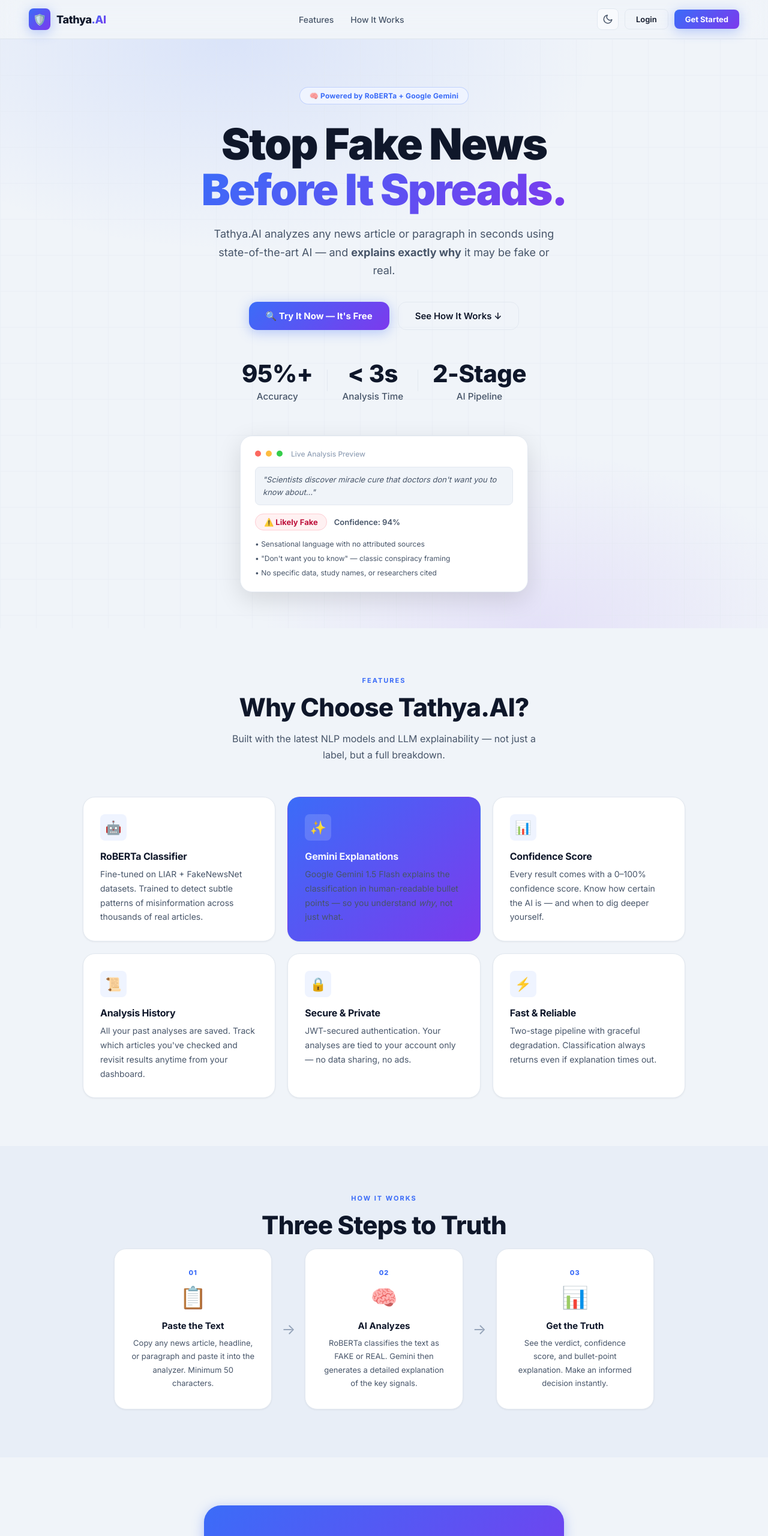
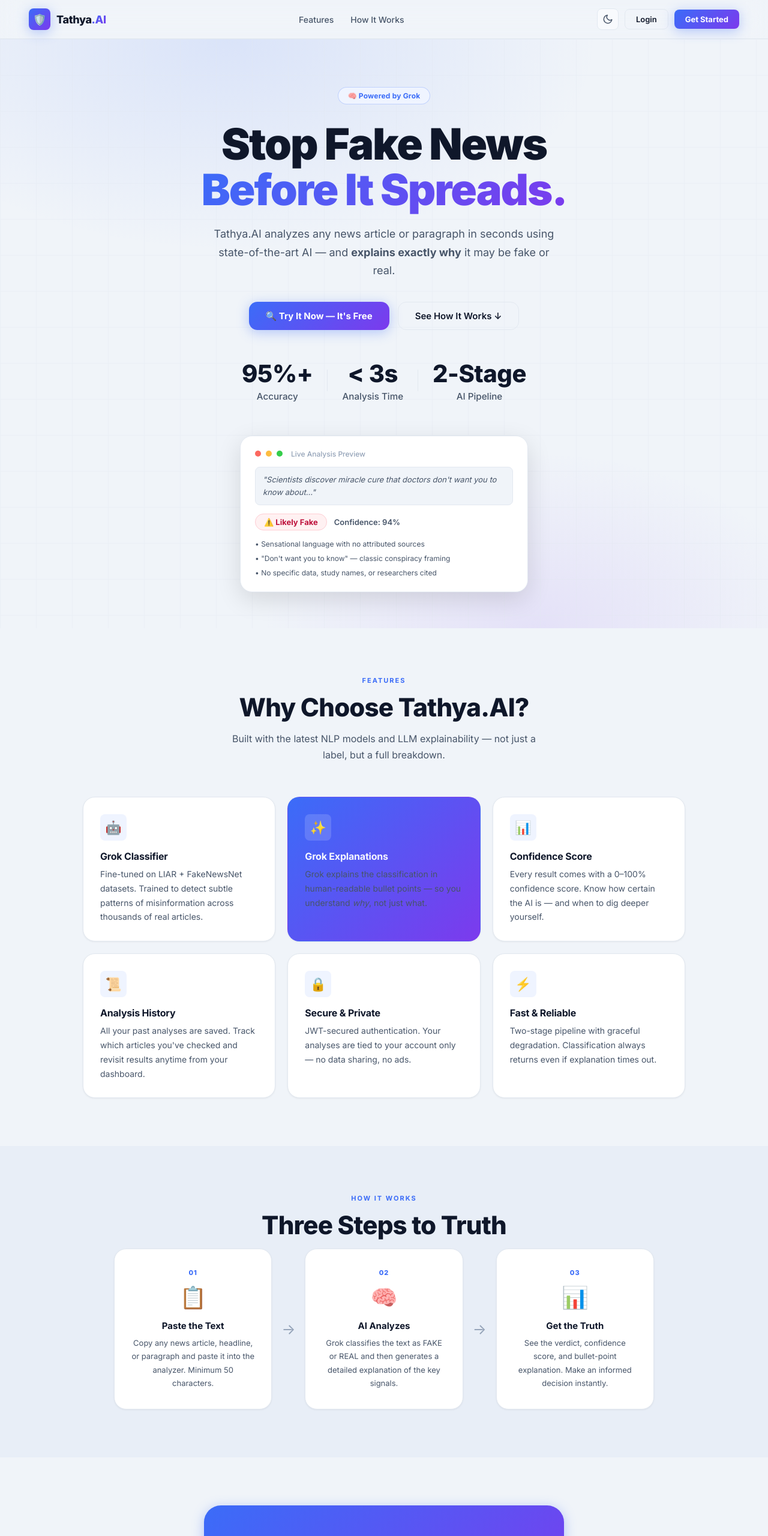
Before and after one commit to ShubhamKumar968/Tathya.AI, a plain HTML site: page frontend/pages/index.html in a window 1280 px wide. Shown: the top 2560 px of the page at 60% size. Drawn offline with Linux system fonts and the light colour scheme.

Commit message:
Update frontend and backend to use Grok instead of Gemini and RoBERTa

```diff
--- a/frontend/js/detector.js
+++ b/frontend/js/detector.js
@@ -152,7 +152,7 @@
   }, 80);
   confValue.textContent = `${pct}% confidence`;
 
-  // Parse Gemini bullet points
+  // Parse Grok bullet points
   bulletList.innerHTML = "";
   const lines = explanation
     .split("\n")
--- a/frontend/pages/index.html
+++ b/frontend/pages/index.html
@@ -4,7 +4,7 @@
   <meta charset="UTF-8" />
   <meta name="viewport" content="width=device-width, initial-scale=1.0"/>
   <title>Tathya.AI — AI-Powered Fake News Detector</title>
-  <meta name="description" content="Tathya.AI uses advanced AI to detect fake news. Paste any article and get an instant credibility analysis powered by RoBERTa and Google Gemini." />
+  <meta name="description" content="Tathya.AI uses advanced AI to detect fake news. Paste any article and get an instant credibility analysis powered by Grok." />
   <link rel="stylesheet" href="../css/style.css" />
   <script src="../js/theme.js"></script>
 </head>
@@ -51,7 +51,7 @@
 
   <!-- ── Hero ─────────────────────────────────────────── -->
   <section class="hero-section">
-    <div class="hero-badge">🧠 Powered by RoBERTa + Google Gemini</div>
+    <div class="hero-badge">🧠 Powered by Grok</div>
 
     <h1 class="hero-title">
       Stop Fake News<br/>
@@ -117,13 +117,13 @@
     <div class="features-grid">
       <div class="feature-card">
         <div class="feature-icon">🤖</div>
-        <h3>RoBERTa Classifier</h3>
+        <h3>Grok Classifier</h3>
         <p>Fine-tuned on LIAR + FakeNewsNet datasets. Trained to detect subtle patterns of misinformation across thousands of real articles.</p>
       </div>
       <div class="feature-card feature-card-accent">
         <div class="feature-icon">✨</div>
-        <h3>Gemini Explanations</h3>
-        <p>Google Gemini 1.5 Flash explains the classification in human-readable bullet points — so you understand <em>why</em>, not just what.</p>
+        <h3>Grok Explanations</h3>
+        <p>Grok explains the classification in human-readable bullet points — so you understand <em>why</em>, not just what.</p>
       </div>
       <div class="feature-card">
         <div class="feature-icon">📊</div>
@@ -165,7 +165,7 @@
         <div class="step-num">02</div>
         <div class="step-icon">🧠</div>
         <h3>AI Analyzes</h3>
-        <p>RoBERTa classifies the text as FAKE or REAL. Gemini then generates a detailed explanation of the key signals.</p>
+        <p>Grok classifies the text as FAKE or REAL and then generates a detailed explanation of the key signals.</p>
       </div>
       <div class="step-arrow">→</div>
       <div class="step-card">
@@ -194,7 +194,7 @@
       <div class="land-logo-icon" style="width:28px;height:28px;font-size:14px;">🛡️</div>
       <span>Tathya<span class="logo-dot">.AI</span></span>
     </div>
-    <p class="footer-copy">© 2026 Tathya.AI · Built with RoBERTa + Google Gemini · Fighting misinformation one article at a time.</p>
+    <p class="footer-copy">© 2026 Tathya.AI · Built with Grok · Fighting misinformation one article at a time.</p>
   </footer>
 
   <script src="../js/auth.js"></script>
```
Also changed, not shown: render.yaml (+4 -4 lines), ml-service/Readme.md.
